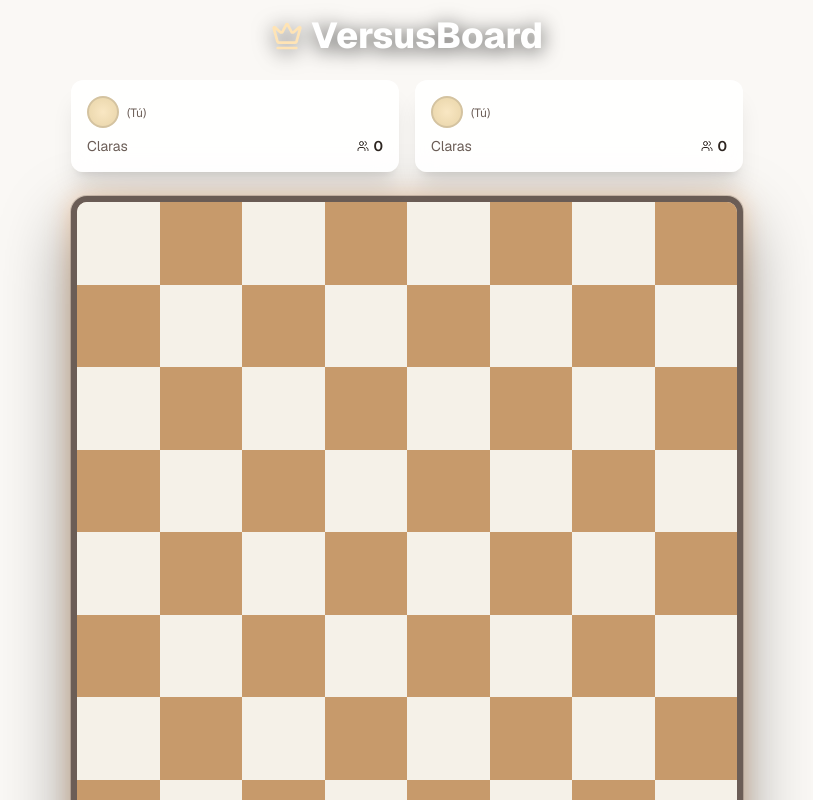
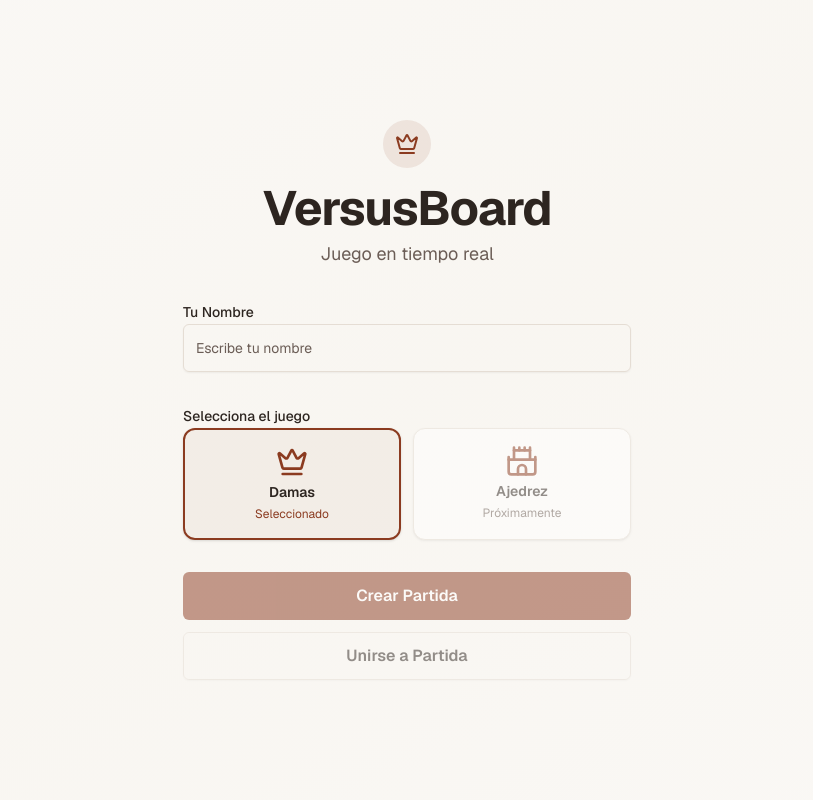
Before and after one commit to yoelvyspc93/versus-board-app, a Next.js app: page / in a window 1280 px wide. Shown: the top 800 px of the page, without its empty margins (233-1046 px from the left). Built offline with nearby package versions, Linux system fonts and the light colour scheme.

Commit message:
chore: sync main changes into versus-board-app
Update project files and assets from main branch.

Co-authored-by: Yoelvys Pérez Cabrera <66025656+yoelvyspc93@users.noreply.github.com>

```diff
--- a/app/page.tsx
+++ b/app/page.tsx
@@ -6,8 +6,6 @@ import { GameScreen } from "@/components/game-screen"
 
 export default function Home() {
   const { state } = useGameStore()
-
-  return <GameScreen />
 
   if (state === "no-game" || state === "waiting-player") {
     return <LobbyScreen />
```
